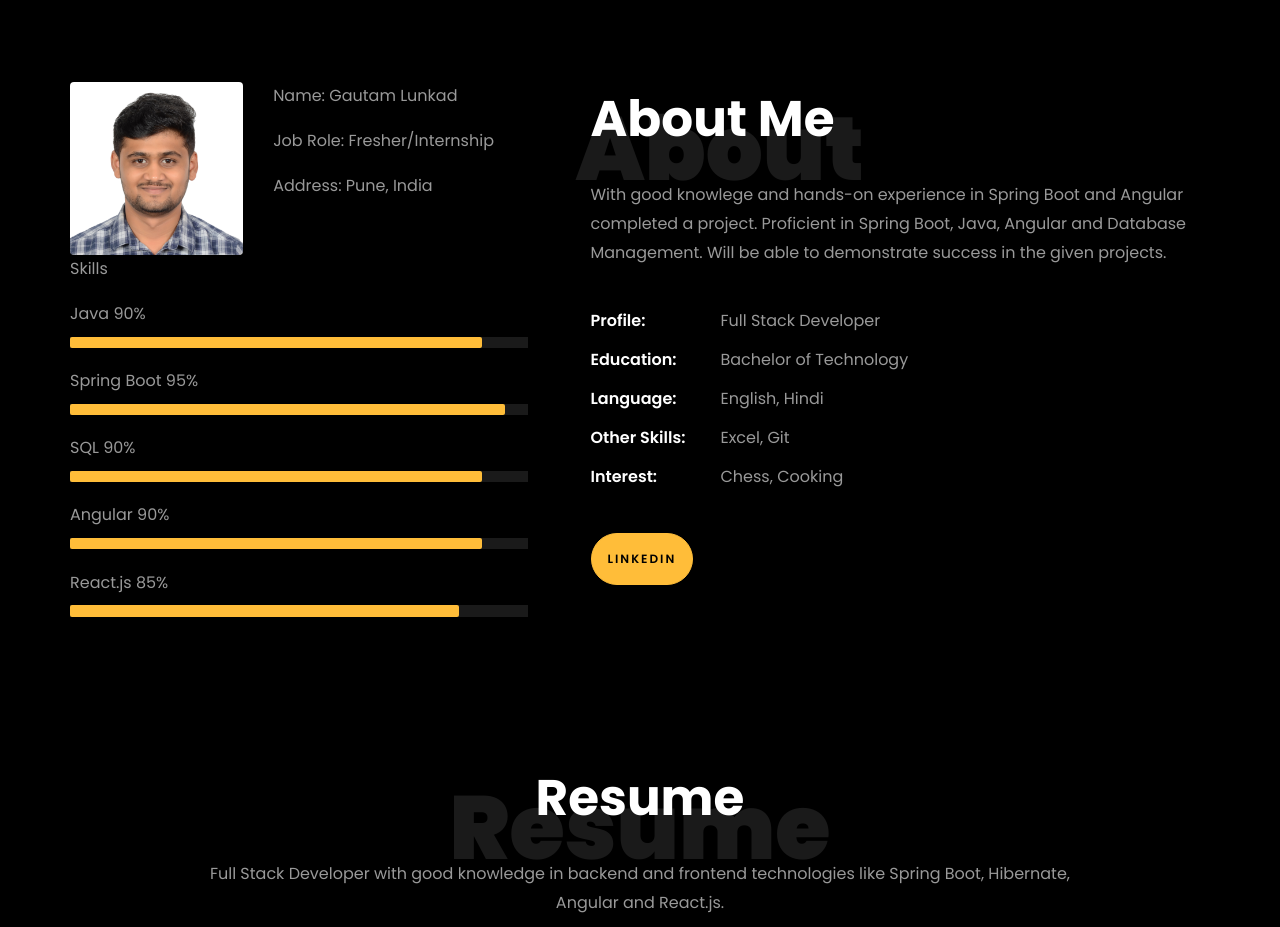
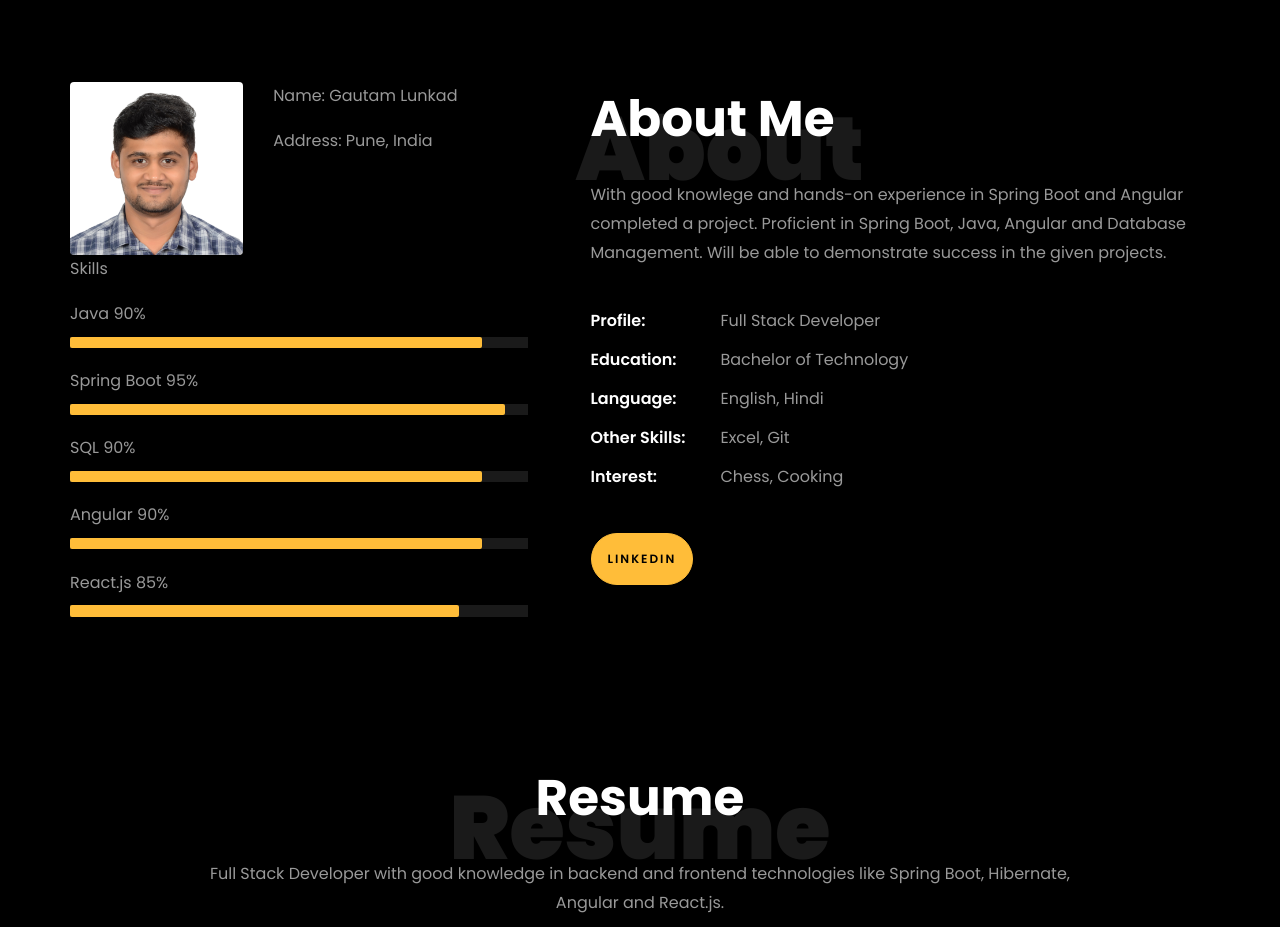
Before and after one commit to gxutxm4/Gautam-Portfolio, a plain HTML site: page index.html in a window 1280 px wide. Shown: the part 780-1707 px from the top of the page. Drawn offline with Linux system fonts and the light colour scheme; files whose address does not match are found by name.

Commit message:
Updated Index File

```diff
--- a/index.html
+++ b/index.html
@@ -192,7 +192,7 @@
 								<!-- <h2 class="d-flex" style="margin-bottom: 0">With over 5 years of experience</h2> -->
 								<!-- <br> -->
 			           			<p>
-									<!-- <a href="https://www.youtube.com/@RishabhMishraOfficial" class="btn btn-primary py-3 px-4">YouTube</a>  -->
+									<!-- <a href="Youtube Channel Link" class="btn btn-primary py-3 px-4">YouTube</a>  -->
 									<a href="https://github.com/gxutxm4" target="_blank" class="btn btn-white btn-outline-white py-3 px-4">My works</a>
 								</p>
 		           			</div>
@@ -223,7 +223,7 @@
 									<div class="col-sm-6 col-md-7">
 									  	<div class="about-info">
 											<p><span class="title-s">Name: </span> <span>Gautam Lunkad</span></p>
-											<p><span class="title-s">Job Role: </span> <span>Fresher/Internship</span></p>
+											<!-- <p><span class="title-s">Job Role: </span> <span>Fresher/Internship</span></p> -->
 											<!-- <p><span class="title-s">Experience: </span> <span>5 Years 3 Months</span></p> -->
 											<p><span class="title-s">Address: </span> <span>Pune, India</span></p>
 									  	</div>
@@ -423,11 +423,11 @@
 
 				<!-- <div class="col-md-4 d-flex ftco-animate">
 					<div class="blog-entry justify-content-end">
-						<a href="https://github.com/rishabhnmishra/Python_Diwali_Sales_Analysis/blob/main/Diwali_Sales_Analysis.ipynb" class="block-20 zoom-effect" style="background-image: url('images/proj_2.jpg');">
+						<a href="Project_Link(Github)" class="block-20 zoom-effect" style="background-image: url('images/proj_2.jpg');">
 						</a>
 						<div class="text mt-3 float-right d-block">
 
-							<h3 class="heading"><a href="https://github.com/rishabhnmishra/Python_Diwali_Sales_Analysis/blob/main/Diwali_Sales_Analysis.ipynb">Data Analysis using Python Project for Beginners</a></h3>
+							<h3 class="heading"><a href="Project_Link(Github)">Data Analysis using Python Project for Beginners</a></h3>
 							<p>Performed exploratory data analysis on diwali sales data using Python to improve the customer experience.</p>
 						</div>
 					</div>
@@ -435,11 +435,11 @@
 
 				<!-- <div class="col-md-4 d-flex ftco-animate">
 					<div class="blog-entry justify-content-end">
-						<a href="https://github.com/rishabhnmishra/Madhav_Store_Analysis_PowerBI/blob/main/Madhav%20Store%20dashboard.jpg" class="block-20 zoom-effect" style="background-image: url('images/proj_3.jpg');">
+						<a href="Project_Link(Github)" class="block-20 zoom-effect" style="background-image: url('images/proj_3.jpg');">
 						</a>
 						<div class="text mt-3 float-right d-block">
 
-							<h3 class="heading"><a href="https://github.com/rishabhnmishra/Madhav_Store_Analysis_PowerBI/blob/main/Madhav%20Store%20dashboard.jpg">Power BI Sales dashboard Project for Beginners</a></h3>
+							<h3 class="heading"><a href="Project_Link(Github)">Power BI Sales dashboard Project for Beginners</a></h3>
 							<p>Designed a power bi dashboard for Madhav Store to track and analyze the online sales data acorss India.</p>
 						</div>
 					</div>
@@ -450,11 +450,11 @@
 			<div class="row d-flex justify-content-center">
 				<!-- <div class="col-md-4 d-flex ftco-animate">
 					<div class="blog-entry justify-content-end">
-						<a href="https://github.com/rishabhnmishra/sales_forecasting/tree/main" class="block-20 zoom-effect" style="background-image: url('images/proj_4.jpg');">
+						<a href="Project_Link(Github)" class="block-20 zoom-effect" style="background-image: url('images/proj_4.jpg');">
 						</a>
 						<div class="text mt-3 float-right d-block">
 
-							<h3 class="heading"><a href="https://github.com/rishabhnmishra/sales_forecasting/tree/main">Sales Forecast- Time Series Forecasting</a></h3>
+							<h3 class="heading"><a href="Project_Link(Github)">Sales Forecast- Time Series Forecasting</a></h3>
 							<p>Used multiple machine learning models to forecast sales (retail store) and performed time series analysis.</p>
 						</div>
 					</div>
@@ -462,11 +462,11 @@
 
 				<!-- <div class="col-md-4 d-flex ftco-animate">
 					<div class="blog-entry justify-content-end">
-						<a href="https://github.com/rishabhnmishra/customer_segmentation/blob/main/Customer_Segmentation-final.ipynb" class="block-20 zoom-effect" style="background-image: url('images/proj_5.jpg');">
+						<a href="Project_Link(Github)" class="block-20 zoom-effect" style="background-image: url('images/proj_5.jpg');">
 						</a>
 						<div class="text mt-3 float-right d-block">
 
-							<h3 class="heading"><a href="https://github.com/rishabhnmishra/customer_segmentation/blob/main/Customer_Segmentation-final.ipynb">Customer Segmentation using clustering model</a></h3>
+							<h3 class="heading"><a href="Project_Link(Github)">Customer Segmentation using clustering model</a></h3>
 							<p>Developed a ML model to give various recommendations of financial products &amp; services on target customer groups.</p>
 						</div>
 					</div>
@@ -593,7 +593,7 @@
 					<br>
 					<ul class="ftco-footer-social list-unstyled d-flex justify-content-center align-items-center mb-0">
 						<li class="ftco-animate normal-txt">Find me on  </li>
-						<!-- <li class="ftco-animate"><a href="https://www.youtube.com/@RishabhMishraOfficial"><span class="icon-youtube"></span></a></li> -->
+						<!-- <li class="ftco-animate"><a href="Youtube Channel Link"><span class="icon-youtube"></span></a></li> -->
 						<li class="ftco-animate"><a href="https://www.linkedin.com/in/lunkadgautam/"><span class="icon-linkedin"></span></a></li>
 						<li class="ftco-animate"><a href="https://x.com/lunkad_gautam"><span class="icon-twitter"></span></a></li>
 						<li class="ftco-animate"><a href="https://facebook.com/"><span class="icon-facebook"></span></a></li>
```
